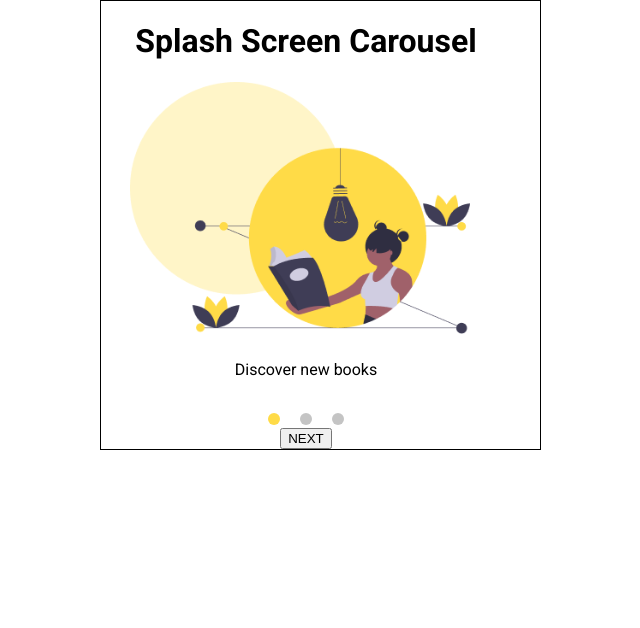
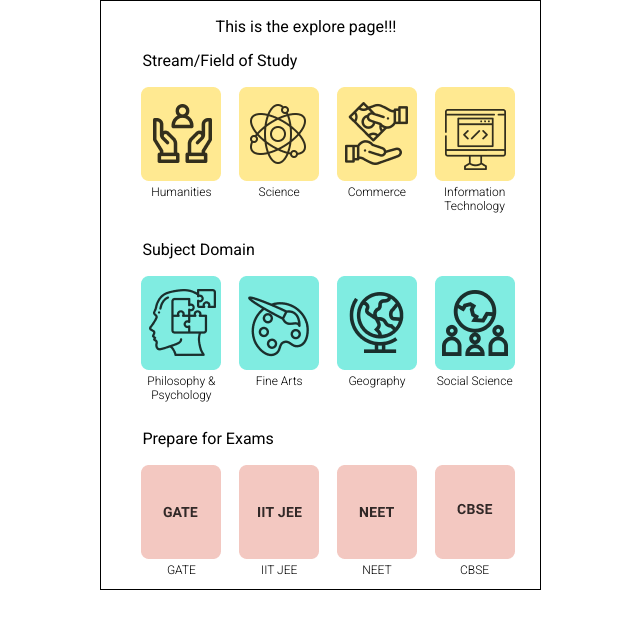
Before and after one commit to vcow10kar/seekho-project, a React (Create React App) app in the folder client/: page /explore in a window 1280 px wide. Shown: the top 628 px of the page, without its empty margins (320-960 px from the left). Built offline with nearby package versions, Linux system fonts and the light colour scheme.

Commit message:
academic components added to explore page

```diff
--- a/client/src/App.js
+++ b/client/src/App.js
@@ -4,6 +4,7 @@
 import Home from './components/Home/Home'
 import Splash from './components/Splash/Splash';
 import MyBooks from './components/MyBooks/MyBooks';
+import Explore from './components/Explore/Explore';
 import {BrowserRouter as Router, Route, Switch} from 'react-router-dom';
 
 function App() {
@@ -17,6 +18,7 @@
               <Route path = "/signUp" component = {SignUp}/>
               <Route path = "/signIn" component = {SignIn}/>
               <Route path = "/home" component = {Home}/>
+              <Route path = "/explore" component = {Explore}/>
               <Route path =  '/' component = {Splash}/>
             </Switch>
 
--- a/client/src/components/Academics/AcademicFieldItem.jsx
+++ b/client/src/components/Academics/AcademicFieldItem.jsx
@@ -1,6 +1,8 @@
+import styles from './academics.module.css';
+
 function AcademicFieldItem({text, link}) {
     return (
-        <div>
+        <div className = {styles.academicFieldItem}>
             <img src = {link} alt = {text}/>
             <p>{text}</p>
         </div>
--- a/client/src/components/Academics/AcademicFields.jsx
+++ b/client/src/components/Academics/AcademicFields.jsx
@@ -1,5 +1,7 @@
 import AcademicFieldItem from "./AcademicFieldItem";
 import {Stack} from '@mui/material';
+import styles from './academics.module.css';
+import Carousel from "react-elastic-carousel";
 
 function AcademicFields() {
     const fields = [
@@ -69,18 +71,22 @@
     ]
 
     return (
-        <div>
+        <div className = {styles.academicsPage}>
             {fields.map(item => {
                 return (
-                    <div>
+                    <div className = {styles.academics}>
                         <p>{item.name}</p>
-                        <Stack direction = "row">
+                        <Carousel
+                            itemsToShow={4}
+                            showArrows={false}
+                            pagination={false}
+                        >
                         {item.field.map(data => {
                             return(
                                 <AcademicFieldItem text = {data.name} link = {data.link}/>
                             )
                         })}
-                        </Stack>
+                        </Carousel>
                     </div>
                 )
             })}
--- /dev/null
+++ b/client/src/components/Academics/academics.module.css
@@ -0,0 +1,32 @@
+.academics {
+    width: 100%;
+    margin:0px 22px 0px 22px;
+    font-family: "Roboto", sans-serif;
+}
+
+.academics > p {
+    font-size: 16px;
+    line-height: 18.75px;
+    font-weight: 400;
+    text-align: left;
+    margin-left: 20px;
+    margin-bottom: 16px;
+}
+
+.academicFieldItem {
+    margin:0px;
+    padding: 0px;
+}
+
+.academicFieldItem > img {
+    width: 80px;
+    height: 94px;
+}
+
+.academicFieldItem > p {
+    font-size: 12px;
+    line-height: 14.06px;
+    font-weight: 300;
+    text-align: center;
+    margin-top: 0px;
+}
--- /dev/null
+++ b/client/src/components/Explore/Explore.jsx
@@ -0,0 +1,9 @@
+import AcademicFields from "../Academics/AcademicFields"
+export default function Explore() {
+    return (
+        <div>
+            <p>This is the explore page!!!</p>
+            <AcademicFields />
+        </div>
+    )
+}
--- a/client/src/components/Home/Home.jsx
+++ b/client/src/components/Home/Home.jsx
@@ -1,11 +1,8 @@
 import AcademicFields from "../Academics/AcademicFields"
-
-
 export default function Home() {
     return (
         <div>
             <p>This is the home page!!!!</p>
-            <AcademicFields />
         </div>
     )
 }
```
